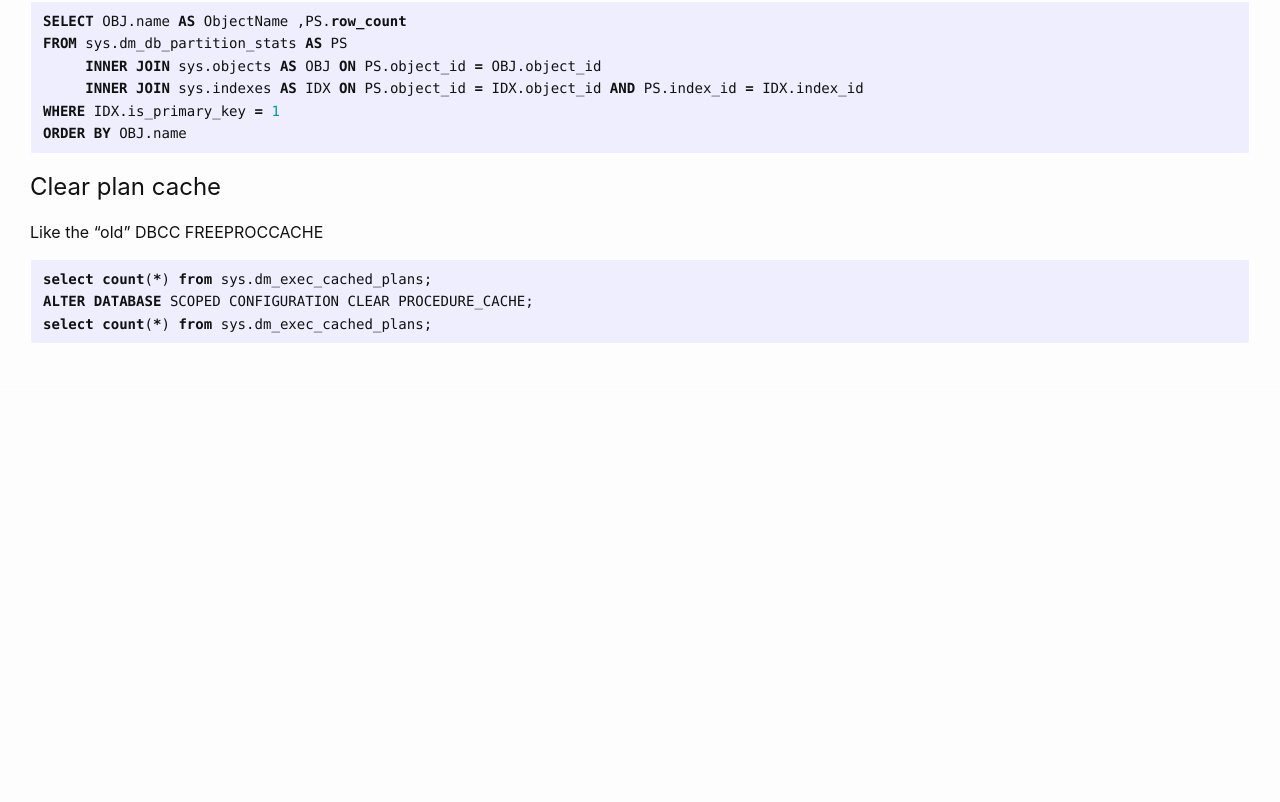
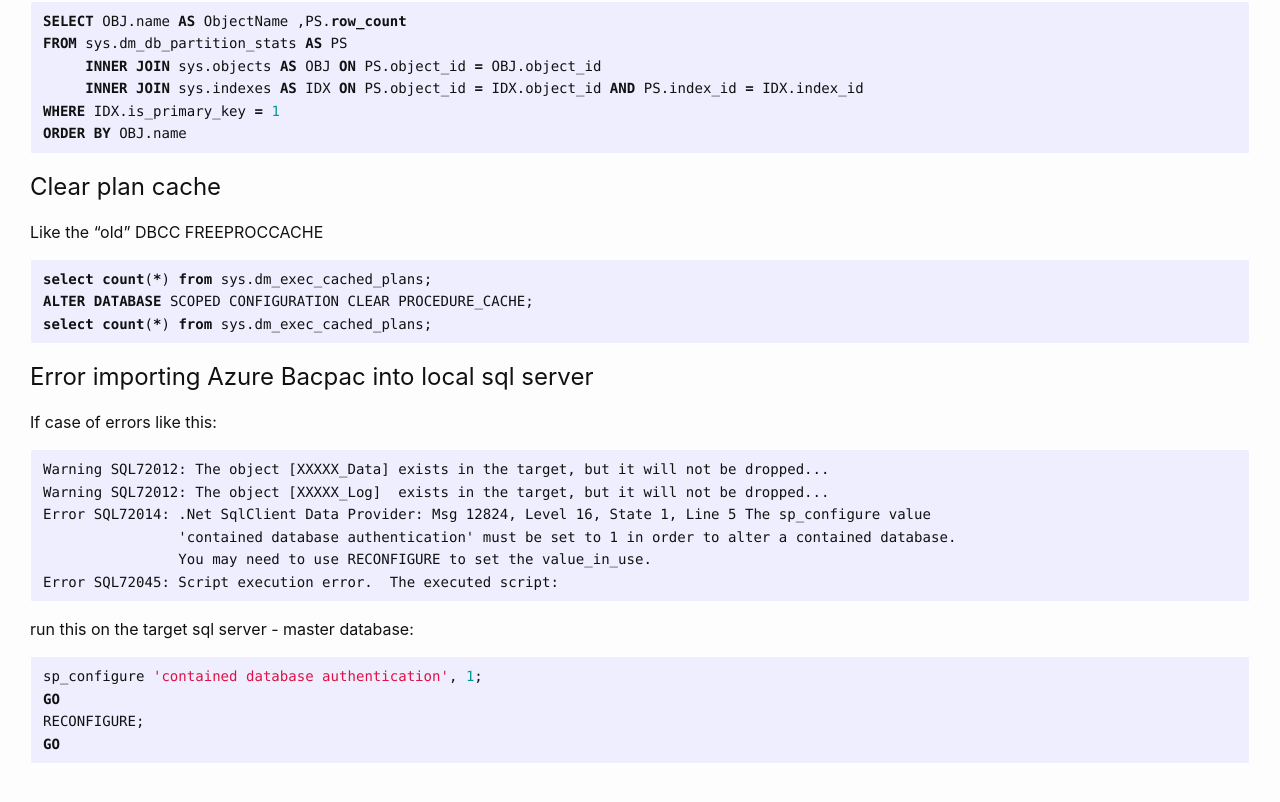
Before and after one commit to fhtino/fhtino.github.io, a Jekyll site: the page built from notes/sql/sqlazure.md, in a window 1280 px wide and 900 px high, scrolled down 892 px. Shown: the top 802 px of the window. Built offline with Jekyll 4.4.1, drawn with Linux system fonts in a browser that asks for light colours; our own code applies the rules of GitHub Pages for plain Markdown files; before the commit the page ends 1372 px from its top, so only the background shows below that.

Commit message:
Update sqlazure.md

````diff
--- a/notes/sql/sqlazure.md
+++ b/notes/sql/sqlazure.md
@@ -51,3 +51,24 @@ select count(*) from sys.dm_exec_cached_plans;
 ALTER DATABASE SCOPED CONFIGURATION CLEAR PROCEDURE_CACHE;
 select count(*) from sys.dm_exec_cached_plans;
 ```
+
+## Error importing Azure Bacpac into local sql server
+
+If case of errors like this:
+```
+Warning SQL72012: The object [XXXXX_Data] exists in the target, but it will not be dropped...
+Warning SQL72012: The object [XXXXX_Log]  exists in the target, but it will not be dropped...
+Error SQL72014: .Net SqlClient Data Provider: Msg 12824, Level 16, State 1, Line 5 The sp_configure value
+                'contained database authentication' must be set to 1 in order to alter a contained database.
+		You may need to use RECONFIGURE to set the value_in_use.
+Error SQL72045: Script execution error.  The executed script:
+```
+
+run this on the target sql server - master database:
+
+```sql
+sp_configure 'contained database authentication', 1;
+GO
+RECONFIGURE;
+GO
+```
````
